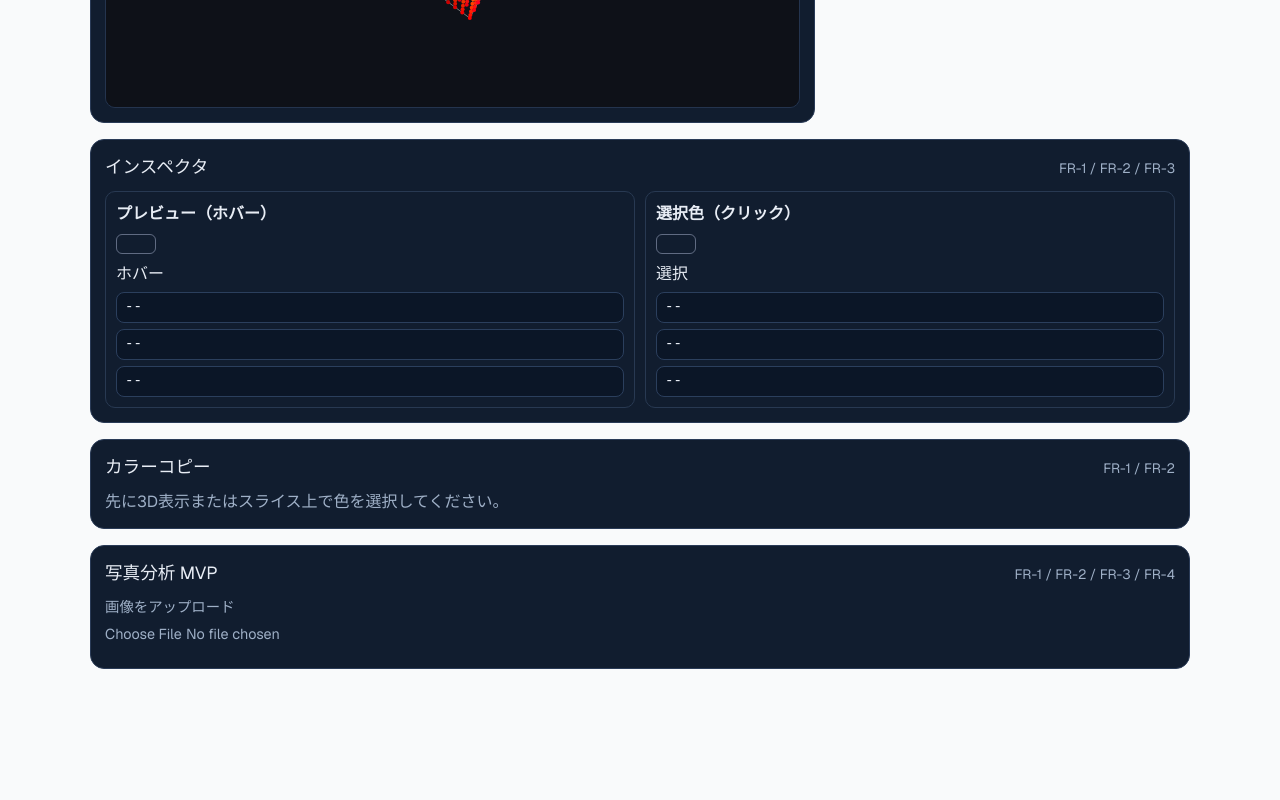
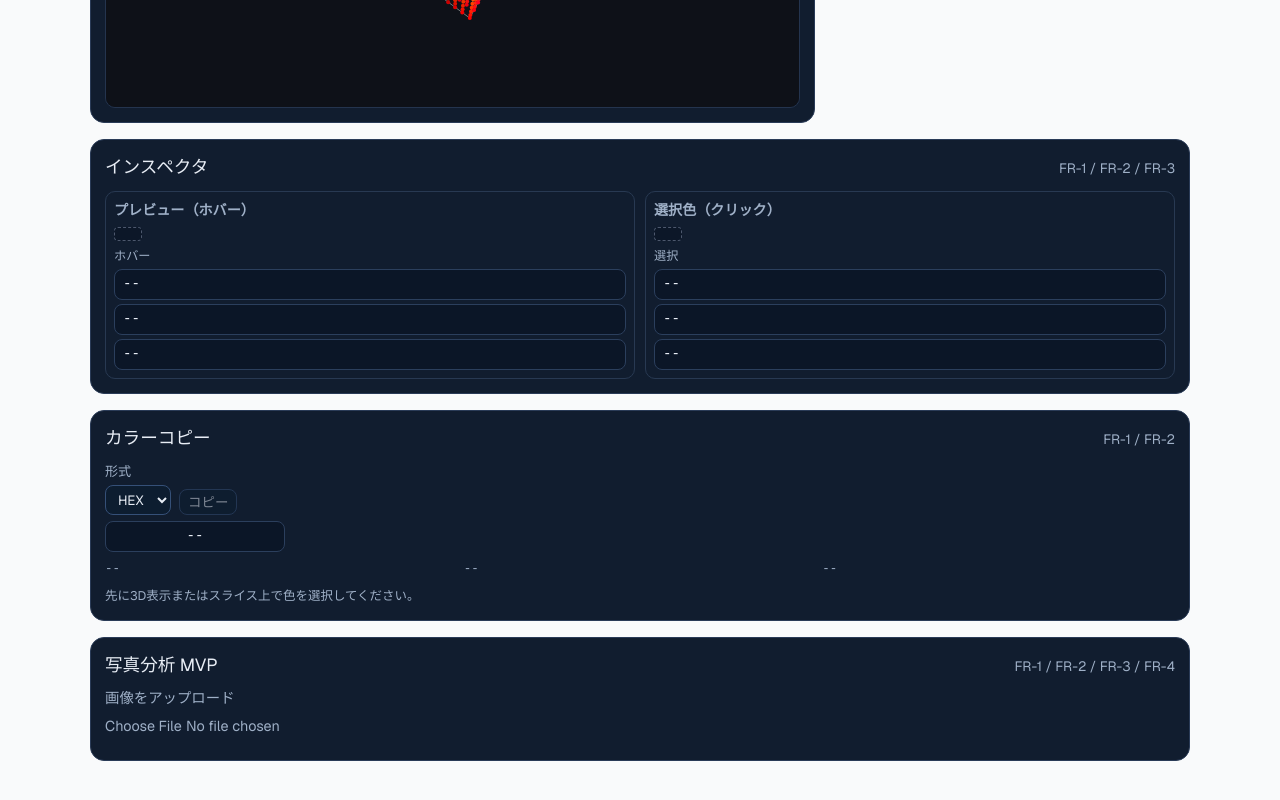
Before and after one commit to Shunkicreate/IroMap, a Next.js app in the folder web/: page / in a window 1280 px wide. Shown: the part 702-1502 px from the top of the page. Before the commit the page ends 1431 px from the top, so only its background shows below. Built offline with nearby package versions, Linux system fonts and the light colour scheme.

Commit message:
feat(copy-ui): simplify and compact copy/preview panel styles

```diff
--- a/web/src/app/workbench.css
+++ b/web/src/app/workbench.css
@@ -119,14 +119,24 @@
 .inspectorCard {
   border: 1px solid #283952;
   border-radius: 10px;
-  padding: 10px;
+  padding: 8px;
   display: grid;
-  gap: 8px;
+  gap: 6px;
+}
+
+.inspectorCard strong {
+  font-size: 0.88rem;
+  color: var(--workbench-muted);
 }
 
 .colorRow {
   display: grid;
-  gap: 6px;
+  gap: 4px;
+}
+
+.colorRow span {
+  font-size: 0.76rem;
+  color: var(--workbench-muted);
 }
 
 .workbenchRoot code {
@@ -140,10 +150,16 @@
 
 .swatch {
   display: inline-block;
-  width: 40px;
-  height: 20px;
+  width: 28px;
+  height: 14px;
   border: 1px solid #d6e2ff66;
-  border-radius: 6px;
+  border-radius: 4px;
+}
+
+.swatchEmpty {
+  background: #0b1627;
+  border-style: dashed;
+  opacity: 0.8;
 }
 
 .copyFormats {
@@ -182,14 +198,44 @@
 
 .copyValue {
   display: inline-block;
-  margin-top: 8px;
+  margin-top: 6px;
+  min-width: 180px;
+  text-align: center;
 }
 
 .copyAllFormats {
   display: grid;
-  grid-template-columns: repeat(auto-fit, minmax(220px, 1fr));
+  grid-template-columns: repeat(auto-fit, minmax(160px, 1fr));
+  gap: 6px;
+  margin-top: 8px;
+}
+
+.copyFormatsCompact {
   gap: 8px;
-  margin-top: 10px;
+}
+
+.copyFormatsCompact label {
+  gap: 4px;
+  font-size: 0.82rem;
+}
+
+.copyFormatsCompact select,
+.copyFormatsCompact button {
+  padding: 4px 8px;
+  font-size: 0.84rem;
+  line-height: 1.2;
+}
+
+.copyAllFormatsCompact span {
+  font-family: "IBM Plex Mono", monospace;
+  font-size: 0.78rem;
+  color: var(--workbench-muted);
+}
+
+.copyStatus {
+  min-height: 1.2em;
+  margin: 8px 0 0;
+  font-size: 0.78rem;
 }
 
 .sliceControls {
--- a/web/src/features/color-copy/color-copy-panel.tsx
+++ b/web/src/features/color-copy/color-copy-panel.tsx
@@ -16,13 +16,15 @@ type Props = {
   selectedColor: RgbColor | null;
 };
 
+const PLACEHOLDER = "--";
+
 export function ColorCopyPanel({ selectedColor }: Props) {
   const [format, setFormat] = useState<CopyFormat>("hex");
   const [message, setMessage] = useState<string>("");
 
   const formatted = useMemo(() => {
     if (!selectedColor) {
-      return "";
+      return PLACEHOLDER;
     }
     return formatColor(selectedColor, format);
   }, [format, selectedColor]);
@@ -52,15 +54,10 @@ export function ColorCopyPanel({ selectedColor }: Props) {
     <section className="panel">
       <PanelHeader titleKey="panelColorCopy" requirementsKey="panelColorCopyRequirements" />
 
-      {selectedColor ? (
-        <>
-          <div className="copyFormats">
+      <div className="copyFormats copyFormatsCompact">
         <label>
           {t("copyFormatLabel")}
-              <select
-                value={format}
-                onChange={(event) => setFormat(event.target.value as CopyFormat)}
-              >
+          <select value={format} onChange={(event) => setFormat(event.target.value as CopyFormat)}>
             <option value="hex">HEX</option>
             <option value="rgb">rgb()</option>
             <option value="hsl">hsl()</option>
@@ -73,17 +70,15 @@ export function ColorCopyPanel({ selectedColor }: Props) {
 
       <code className="copyValue">{formatted}</code>
 
-          <div className="copyAllFormats">
-            <span>{rgbToHex(selectedColor)}</span>
-            <span>{formatRgb(selectedColor)}</span>
-            <span>{formatHsl(selectedColor)}</span>
+      <div className="copyAllFormats copyAllFormatsCompact">
+        <span>{selectedColor ? rgbToHex(selectedColor) : PLACEHOLDER}</span>
+        <span>{selectedColor ? formatRgb(selectedColor) : PLACEHOLDER}</span>
+        <span>{selectedColor ? formatHsl(selectedColor) : PLACEHOLDER}</span>
       </div>
-        </>
-      ) : (
-        <p className="muted">{t("copyNeedSelection")}</p>
-      )}
 
-      {message ? <p className="muted">{message}</p> : null}
+      <p className="muted copyStatus" aria-live="polite">
+        {message || (!canCopy ? t("copyNeedSelection") : "")}
+      </p>
     </section>
   );
 }
```
Lines whose indentation alone changed are shown as unchanged.
